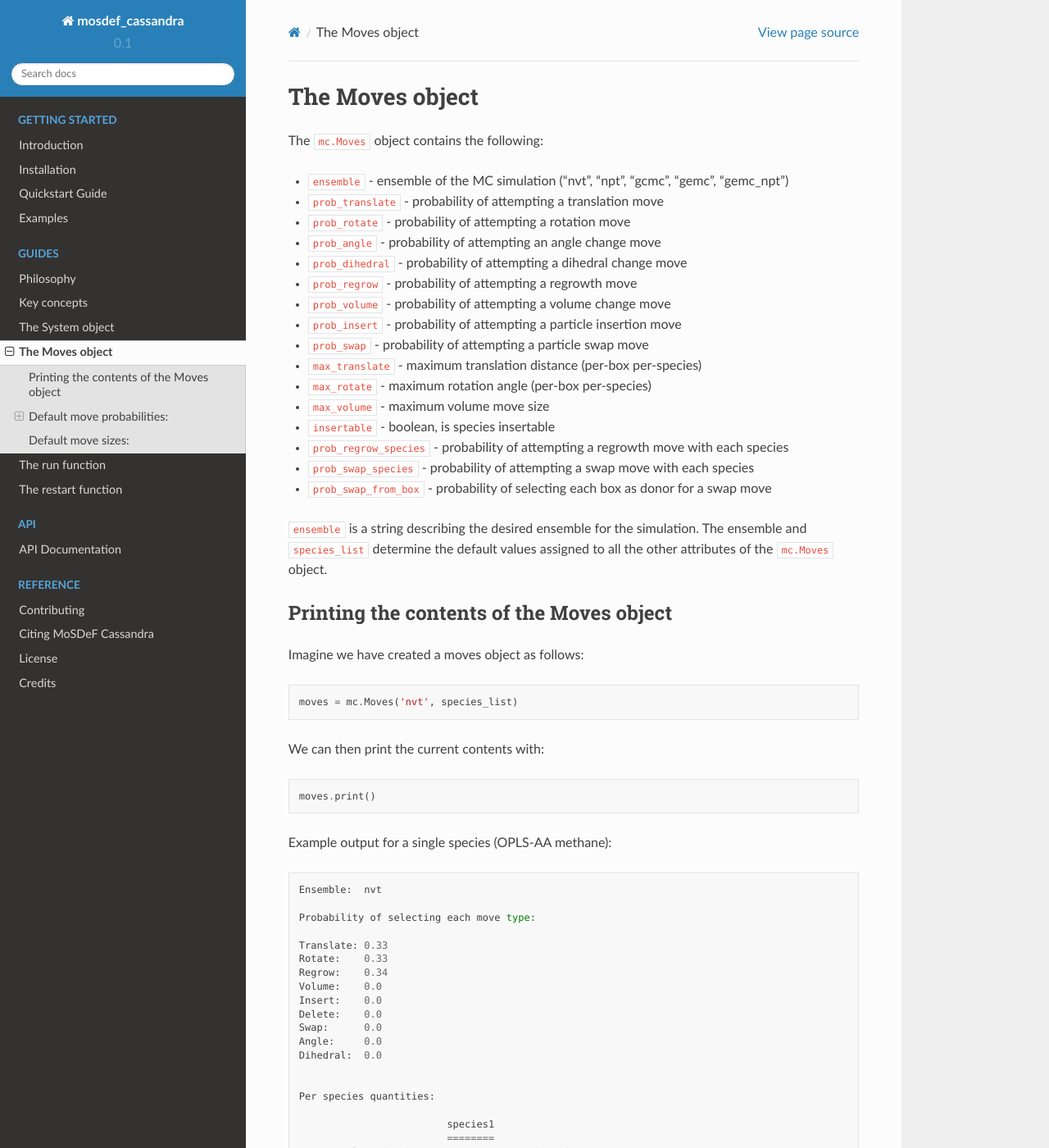
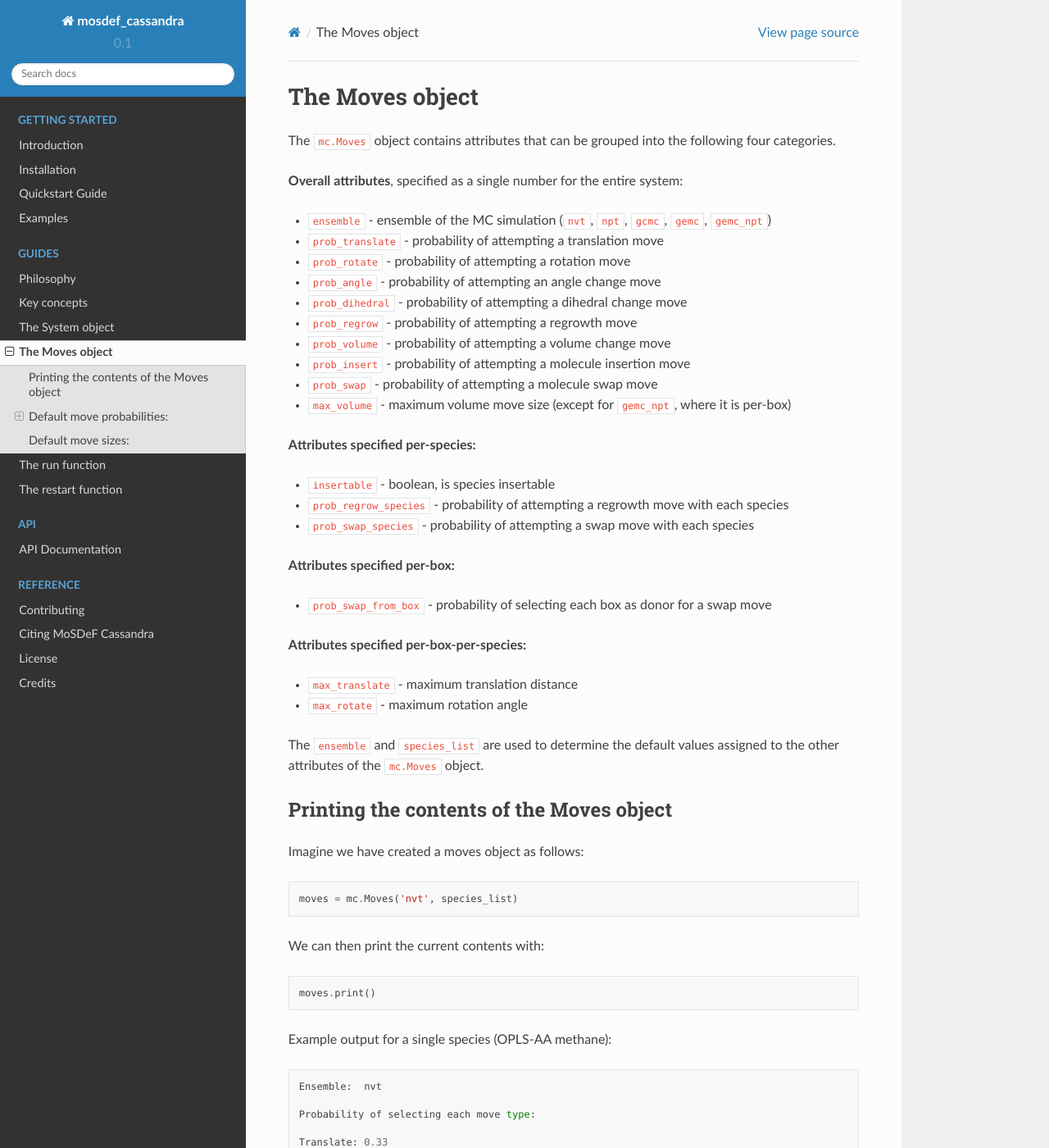
Before and after one commit to MaginnGroup/mosdef_cassandra, a Sphinx documentation site: the page built from docs/source/guides/moves.rst, in a window 1280 px wide and 1400 px high. Shown: the whole window at 82% size. Built offline with Sphinx 7.4.7 and the Read the Docs theme 2.0.0, drawn with Linux system fonts in a browser that asks for light colours.

Commit message:
Separate moves attribute descriptions into sections

```diff
--- a/docs/source/guides/moves.rst
+++ b/docs/source/guides/moves.rst
@@ -1,28 +1,39 @@
 The Moves object
 ================
 
-The ``mc.Moves`` object contains the following:
+The ``mc.Moves`` object contains attributes that can be grouped into
+the following four categories.
 
-* ``ensemble`` - ensemble of the MC simulation ("nvt", "npt", "gcmc", "gemc", "gemc_npt")
+**Overall attributes**, specified as a single number for the entire system:
+
+* ``ensemble`` - ensemble of the MC simulation (``nvt``, ``npt``, ``gcmc``, ``gemc``, ``gemc_npt``)
 * ``prob_translate`` - probability of attempting a translation move
 * ``prob_rotate`` - probability of attempting a rotation move
 * ``prob_angle`` - probability of attempting an angle change move
 * ``prob_dihedral`` - probability of attempting a dihedral change move
 * ``prob_regrow`` - probability of attempting a regrowth move
 * ``prob_volume`` - probability of attempting a volume change move
-* ``prob_insert`` - probability of attempting a particle insertion move
-* ``prob_swap`` - probability of attempting a particle swap move
-* ``max_translate`` - maximum translation distance (per-box per-species)
-* ``max_rotate`` - maximum rotation angle (per-box per-species)
-* ``max_volume`` - maximum volume move size
+* ``prob_insert`` - probability of attempting a molecule insertion move
+* ``prob_swap`` - probability of attempting a molecule swap move
+* ``max_volume`` - maximum volume move size (except for ``gemc_npt``, where it is per-box)
+
+**Attributes specified per-species:**
+
 * ``insertable`` - boolean, is species insertable
 * ``prob_regrow_species`` - probability of attempting a regrowth move with each species
 * ``prob_swap_species`` - probability of attempting a swap move with each species
+
+**Attributes specified per-box:**
+
 * ``prob_swap_from_box`` - probability of selecting each box as donor for a swap move
 
-``ensemble`` is a string describing the desired ensemble for the simulation. The
-ensemble and ``species_list`` determine the default values assigned to all the
-other attributes of the ``mc.Moves`` object.
+**Attributes specified per-box-per-species:**
+
+* ``max_translate`` - maximum translation distance
+* ``max_rotate`` - maximum rotation angle
+
+The ``ensemble`` and ``species_list`` are used to determine the default
+values assigned to the other attributes of the ``mc.Moves`` object.
 
 Printing the contents of the Moves object
 +++++++++++++++++++++++++++++++++++++++++
```
